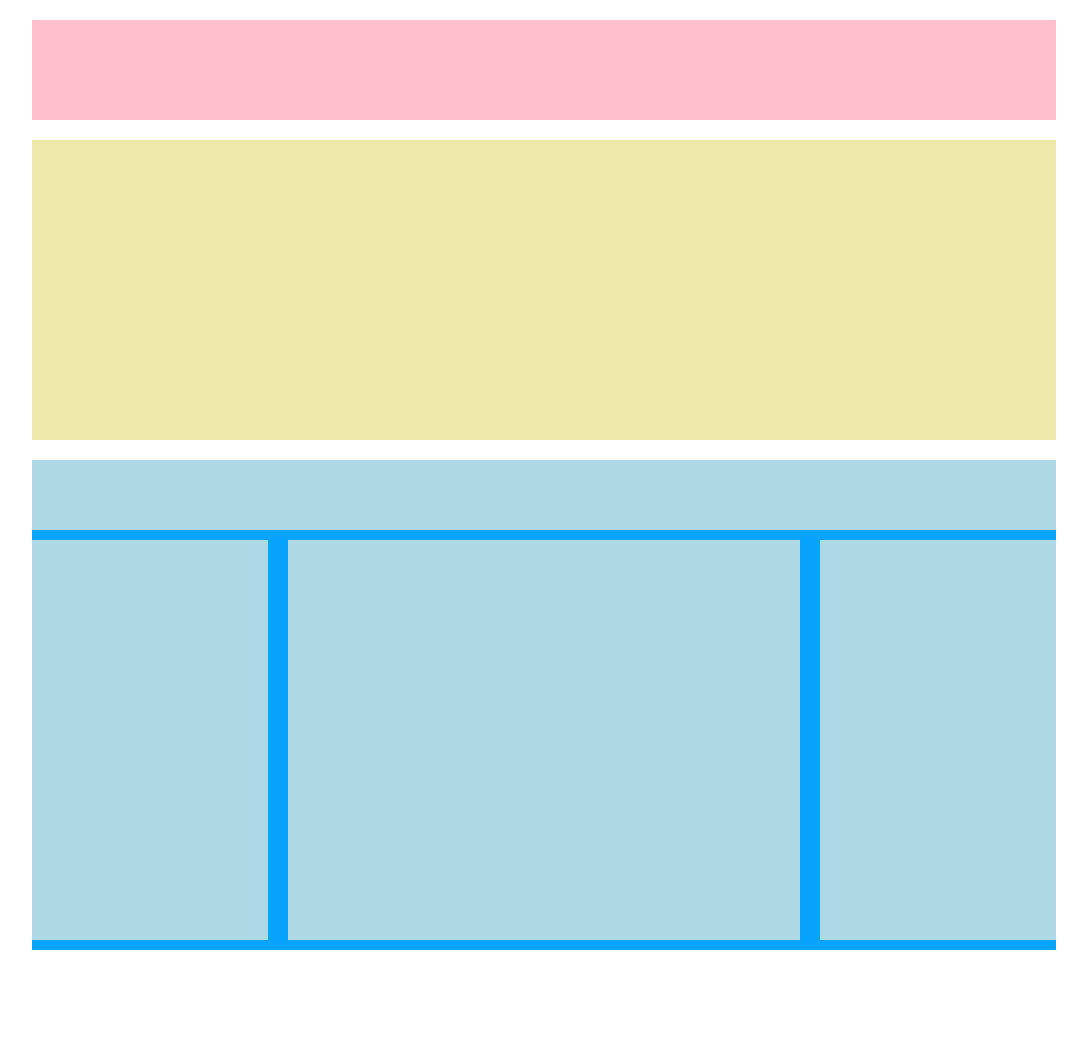
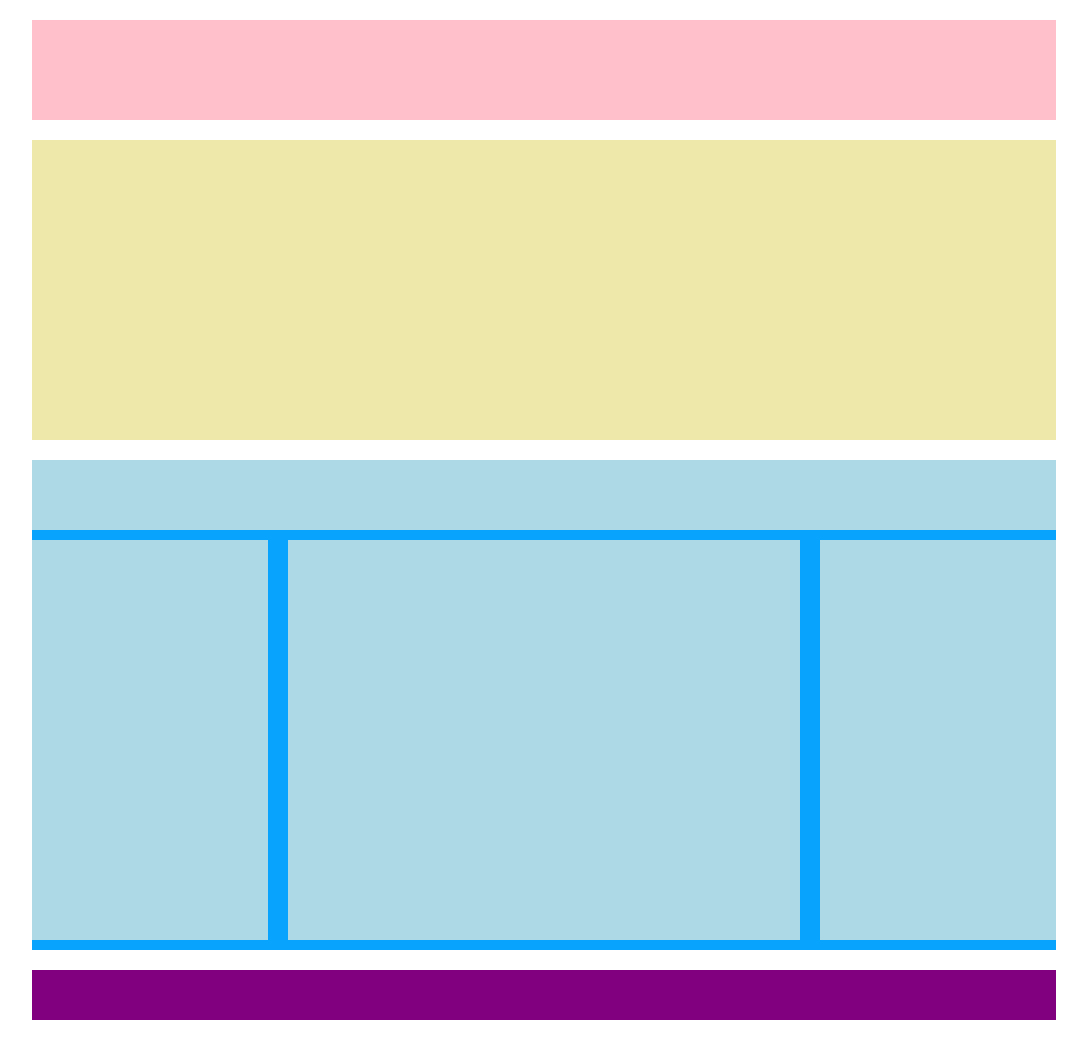
Before and after one commit to Dani9898/htmlcss-struttura-wp, a plain HTML site: page index.html in a window 1280 px wide. Shown: the whole page, without its empty margins (96-1183 px from the left). Before the commit the page ends 950 px from the top, so only its background shows below. Drawn offline with Linux system fonts and the light colour scheme.

Commit message:
footer done

```diff
--- a/css/style.css
+++ b/css/style.css
@@ -64,3 +64,11 @@ aside {
     background-color: lightblue;
     float: left;
 }
+
+/* footer */
+footer {
+    margin: 20px 0;
+    /* debug */
+    height: 50px;
+    background-color: purple;
+}
```
